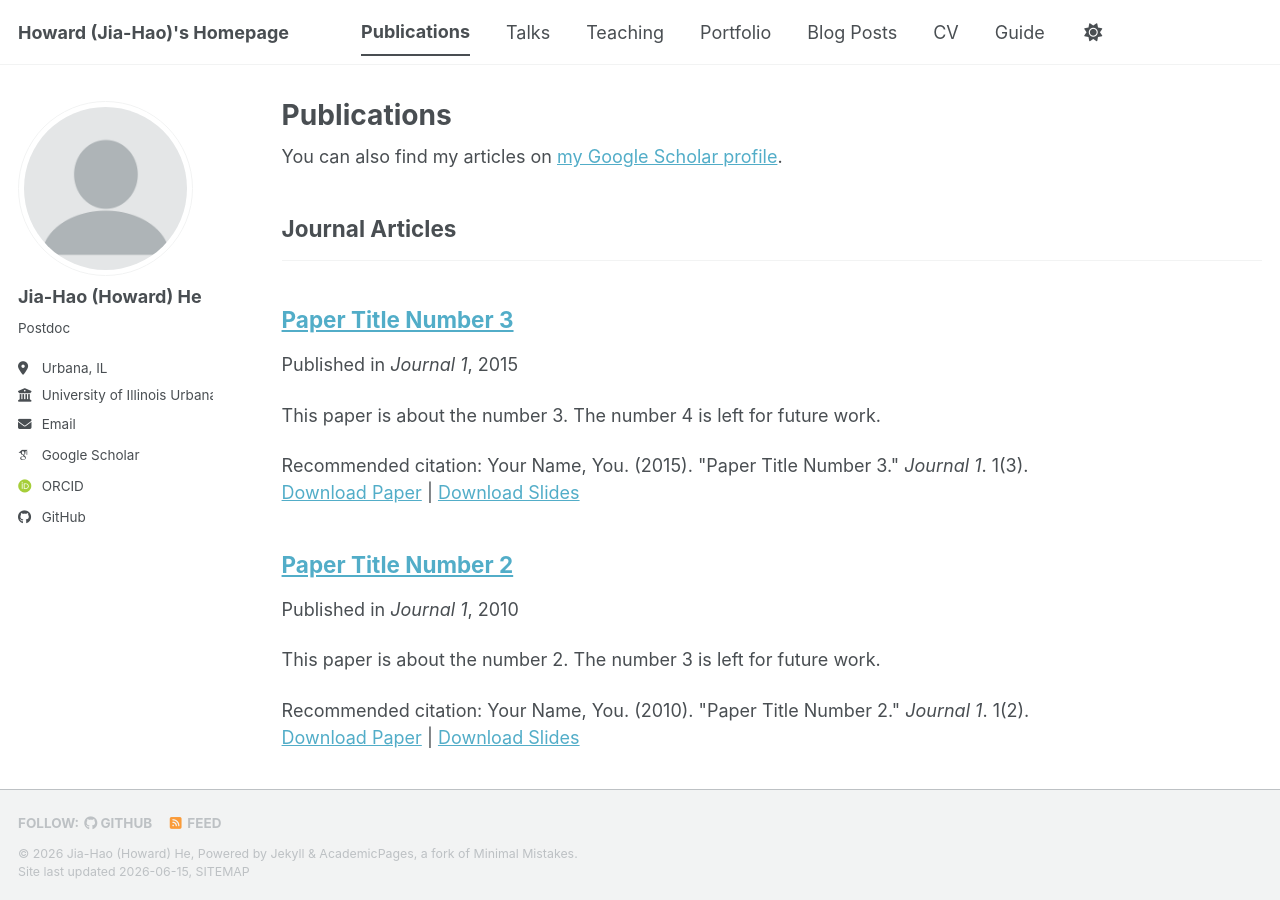
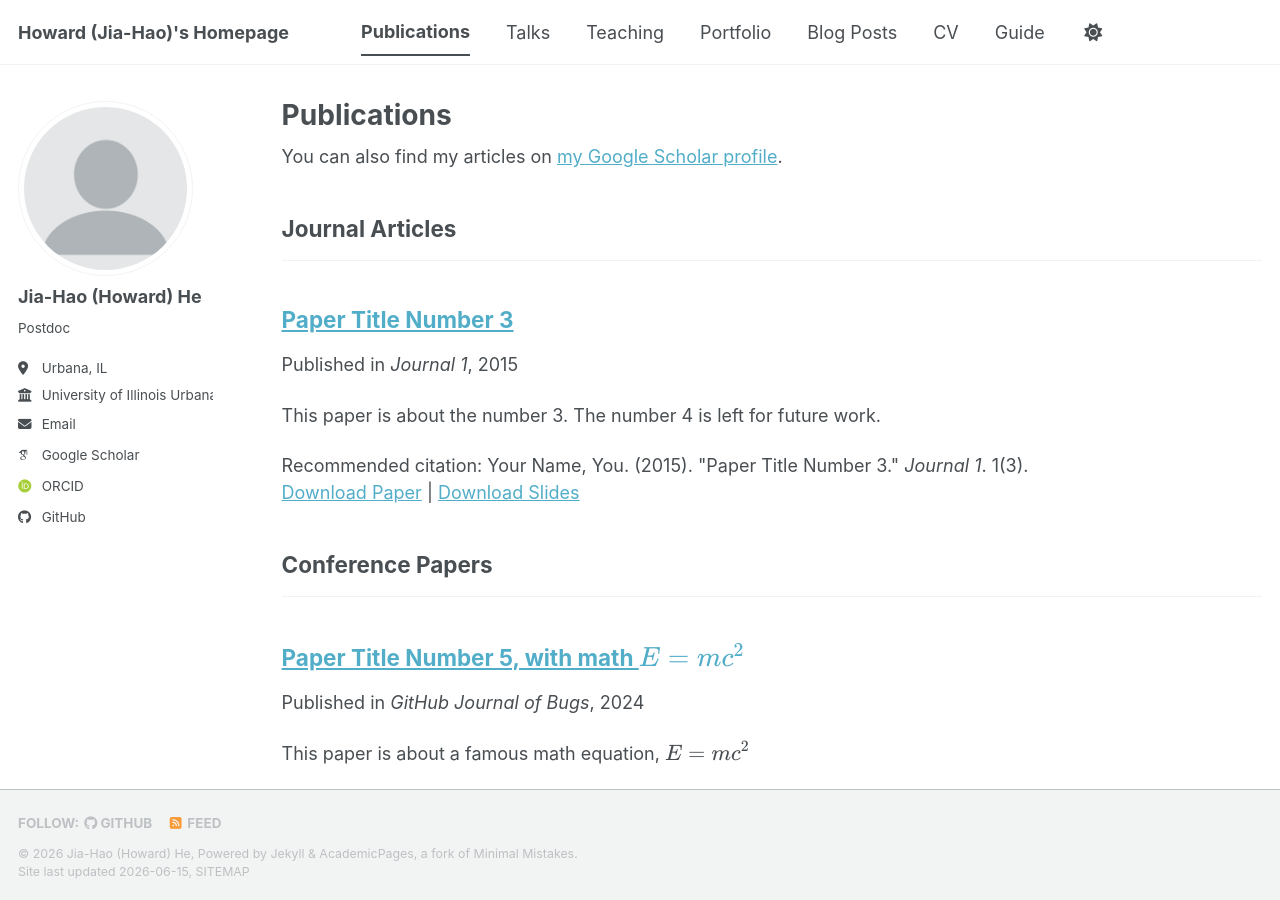
Before and after one commit to howardjhe/howardjhe.github.io, a Jekyll site: the page built from _pages/publications.html, in a window 1280 px wide and 900 px high. Built offline with Jekyll 4.4.1, drawn with Linux system fonts in a browser that asks for light colours; some web fonts are replaced; a script bundle is joined from its source files by our own code; library files that are not in the unit come from our copies.

Commit message:
Update 2010-10-01-paper-title-number-2.md

```diff
--- a/_publications/2010-10-01-paper-title-number-2.md
+++ b/_publications/2010-10-01-paper-title-number-2.md
@@ -1,14 +1,6 @@
 ---
-title: "Paper Title Number 2"
+title: "placeholder"
 collection: publications
-category: manuscripts
-permalink: /publication/2010-10-01-paper-title-number-2
-excerpt: 'This paper is about the number 2. The number 3 is left for future work.'
+published: false
 date: 2010-10-01
-venue: 'Journal 1'
-slidesurl: 'https://academicpages.github.io/files/slides2.pdf'
-paperurl: 'https://academicpages.github.io/files/paper2.pdf'
-citation: 'Your Name, You. (2010). &quot;Paper Title Number 2.&quot; <i>Journal 1</i>. 1(2).'
 ---
-
-The contents above will be part of a list of publications, if the user clicks the link for the publication than the contents of section will be rendered as a full page, allowing you to provide more information about the paper for the reader. When publications are displayed as a single page, the contents of the above "citation" field will automatically be included below this section in a smaller font.
```
